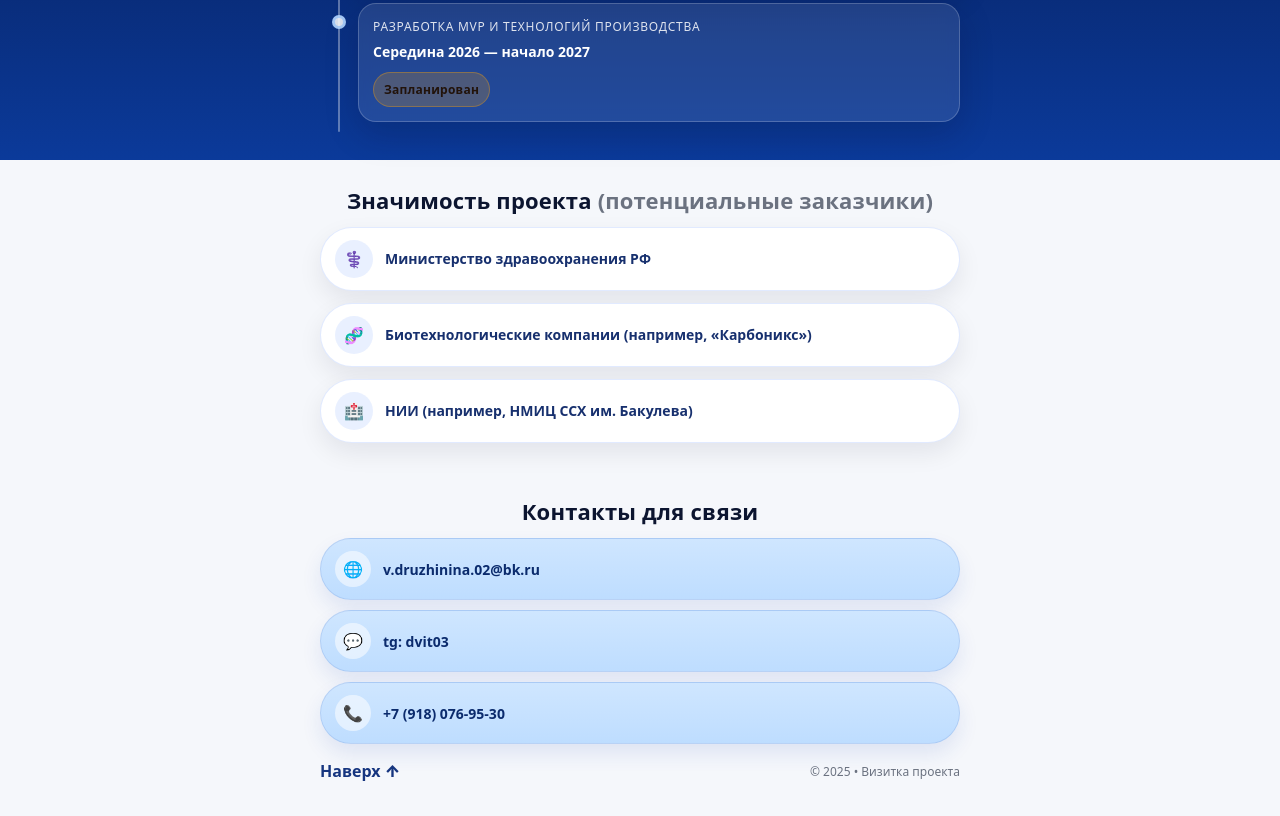
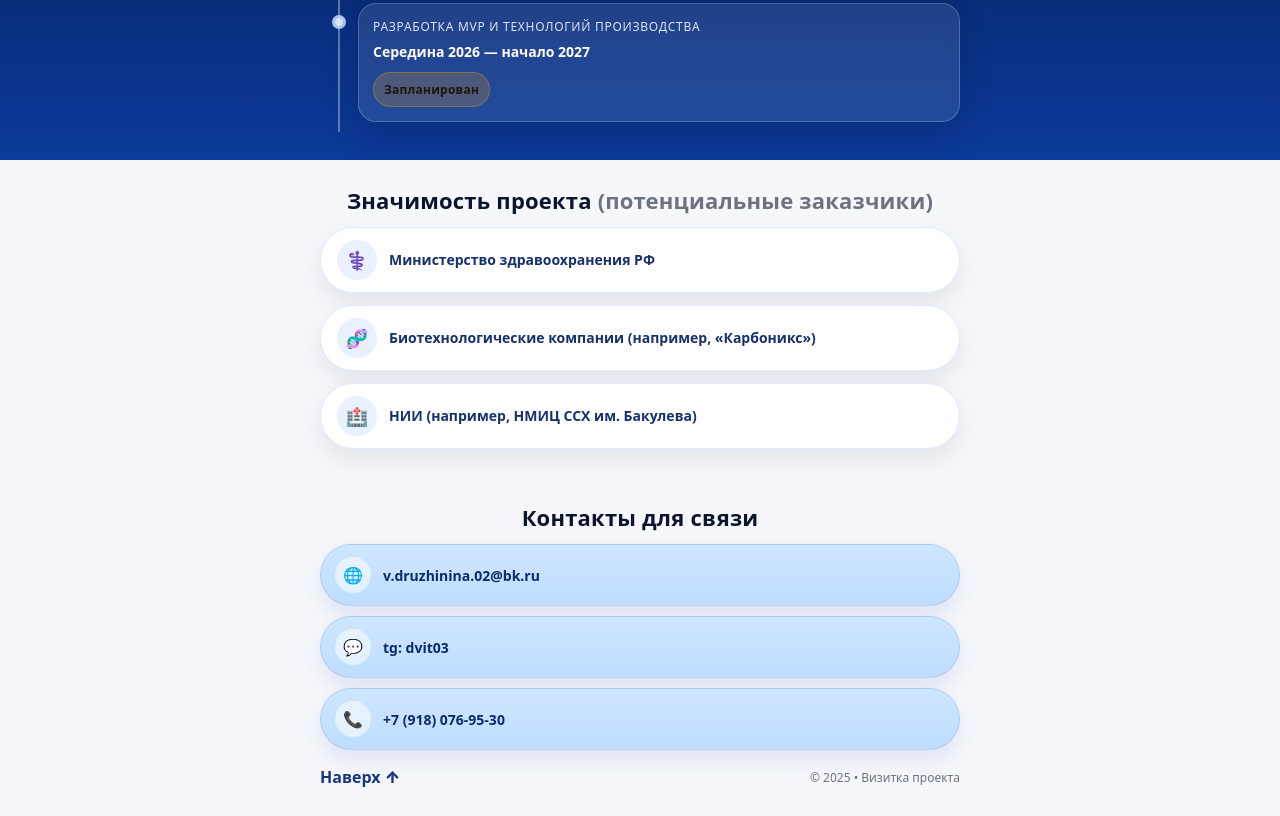
Before and after one commit to Dementr2302/bio-polimer, a plain HTML site: page index.html in a window 1280 px wide. Shown: the part 1517-2333 px from the top of the page. Drawn offline with Linux system fonts and the light colour scheme.

Commit message:
Update styles.css

```diff
--- a/styles.css
+++ b/styles.css
@@ -308,23 +308,25 @@ margin-top: 12px;
 }
 
 .chip{
-  display:flex;
+  display:grid;
+  grid-template-columns: 40px 1fr;
+  align-items:center;
   gap: 12px;
-  align-items:center;
   background:#fff;
   border:1px solid rgba(45,108,255,.14);
   border-radius: 999px;
-  padding: 12px 14px;
+  padding: 12px 16px;
   box-shadow: 0 10px 24px rgba(2, 12, 35, .08);
 }
 
 .chip__icon{
-  width: 38px;
-  height: 38px;
+  width: 40px;
+  height: 40px;
   border-radius: 999px;
   display:grid;
   place-items:center;
   background: rgba(45,108,255,.10);
+  font-size: 18px;
 }
 
 .chip__text{
```
